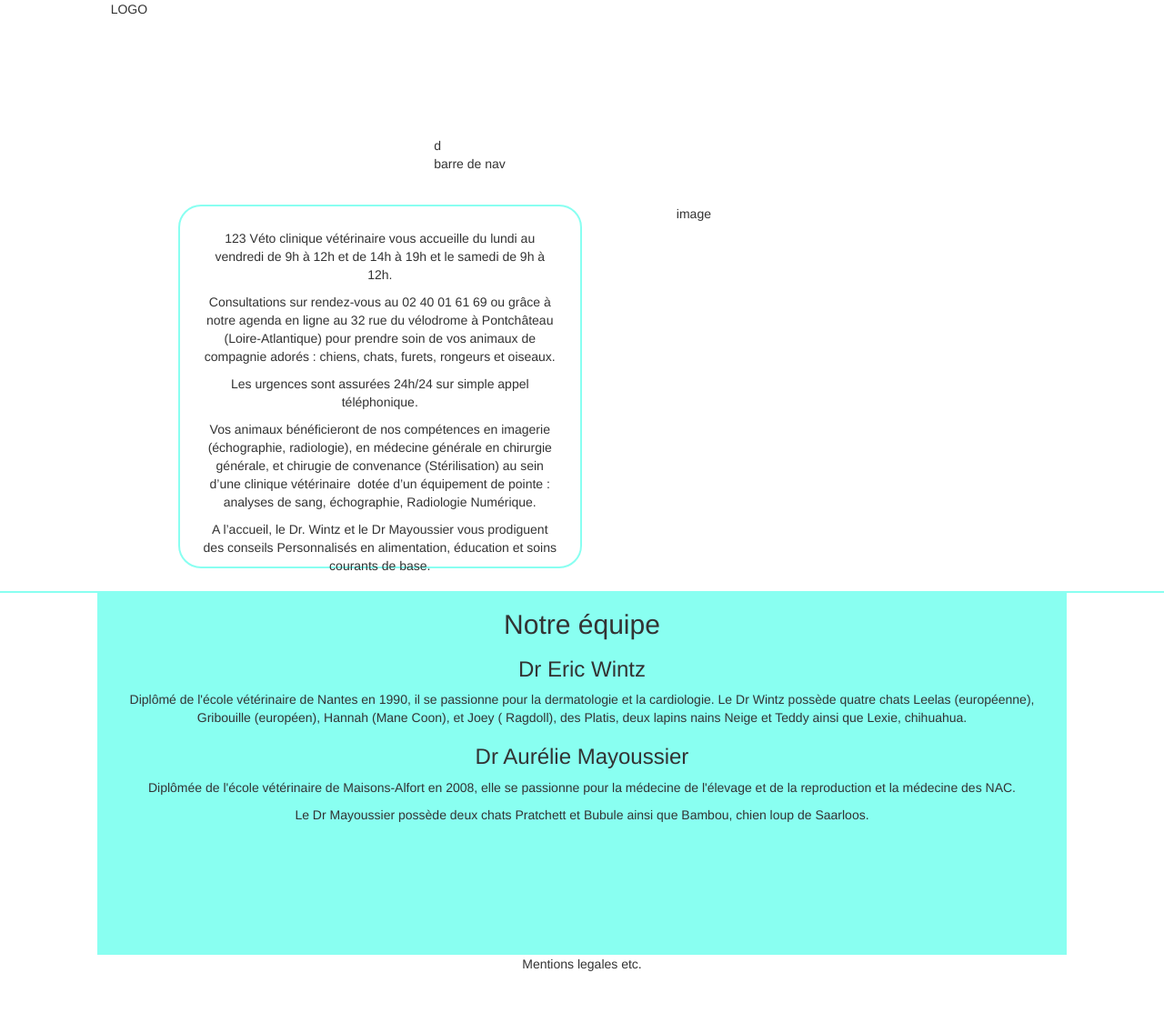
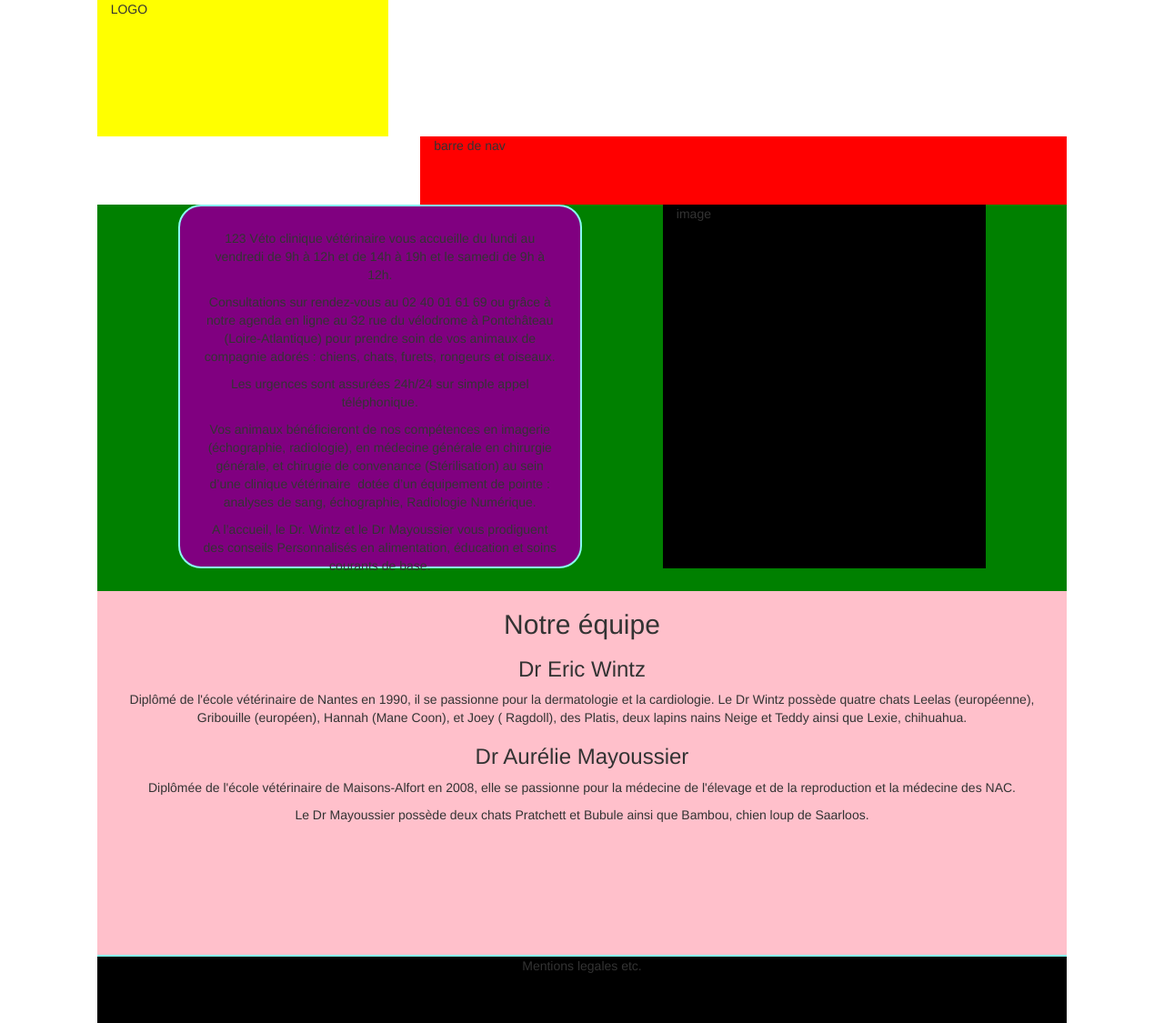
Before and after one commit to Badabingbing/123veto, a plain HTML site: page index.html in a window 1280 px wide. Shown: the whole page at 91% size. Before the commit the page ends 1081 px from the top, so only its background shows below. Drawn offline with Linux system fonts and the light colour scheme.

Commit message:
correction position footer, couleurs css pour s'y retrouver

```diff
--- a/index.html
+++ b/index.html
@@ -24,7 +24,7 @@
  		<!-- navbar -->
 		<div class="row">
 			<div class="col-lg-4"></div>
-			<div class="col-lg-8 barre">d
+			<div class="col-lg-8 barre">
 				<p> barre de nav </p>
 			</div>
 		</div>
@@ -64,8 +64,8 @@
 				<p>Le Dr Mayoussier possède deux chats Pratchett et Bubule ainsi que Bambou, chien loup de Saarloos.</p>
 			</div>
 		</div>
-	</div>
-	<footer class="row footer">
+
+	<div class="row footer">
 		<div class="col-lg-12 text-center">
 		<p>Mentions legales etc.</p>
 		</div>
--- a/style.css
+++ b/style.css
@@ -1,33 +1,33 @@
 /*1-#89FFF1	bg-#FFFFFF action-#B2603C		*/
-.header{
-	background-color:#FFFFFF;
+.logo{
+	background-color: yellow;
 	height:150px;
 }
 .barre{
-	background-color:#FFFFFF;
+	background-color: red;
 	height:75px;
 }
 .block_1{
-	background-color:#FFFFFF;
+	background-color: green;
 	height:425px;
 }
 .presentation{
-	background-color:#FFFFFF;
+	background-color: purple;
 	height:400px;
 	padding:25px;
 	border:2px double #89FFF1;
 	border-radius: 25px 25px;
 }
 .image{
-	background-color:#FFFFFF;
+	background-color: black;
 	height:400px;
 }
 .block_2{
-	background-color:#89FFF1;
+	background-color: pink;
 	height:400px;
 }
 .footer{
 	border-top: 2px double #89FFF1;
-	background-color:#FFFFFF;
+	background-color: black;
 	height:75px;
 }
```
